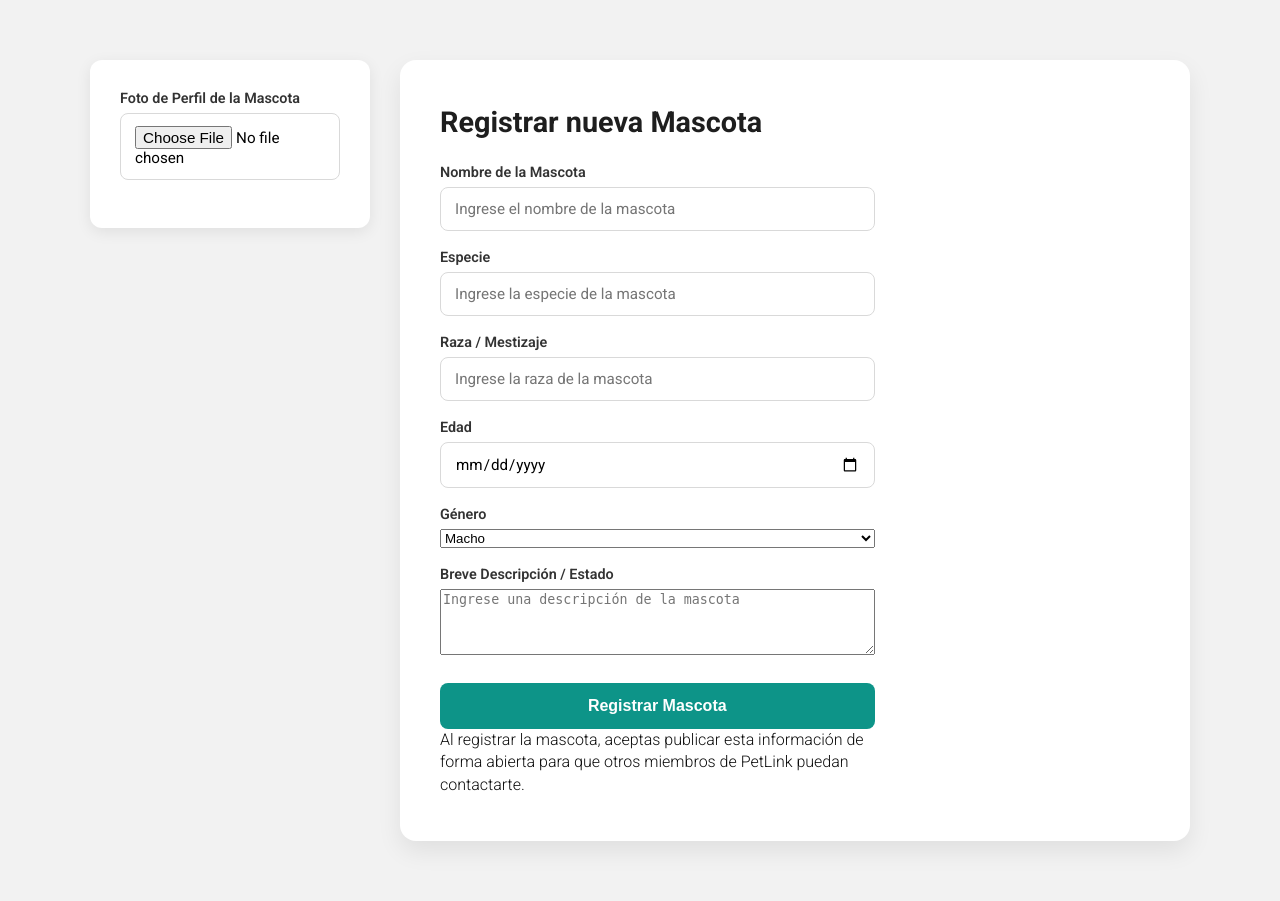
After one commit to ProyectoATI2026/PetLink, a Django app: page /registro_mascota/ in a window 1280 px wide. The commit adds this page. Run offline with Django 4.2, Linux system fonts and the light colour scheme; a user stored in the database is signed in.

Commit message:
feature: registrar mascota

```diff
--- a/app/forms.py
+++ b/app/forms.py
@@ -1,7 +1,7 @@
 from django import forms
 from django.contrib.auth.forms import UserCreationForm, AuthenticationForm
 from django.utils.translation import gettext_lazy as _
-from .models import CustomUser
+from .models import CustomPet, CustomUser
 
 class CustomLoginForm(AuthenticationForm):
     """
@@ -46,3 +46,72 @@ class CustomUserCreationForm(UserCreationForm):
             self.fields['password1'].label = _("Contraseña")
         if 'password2' in self.fields:
             self.fields['password2'].label = _("Confirmar Contraseña")
+
+class CustomPetCreationForm(forms.ModelForm):
+    """
+    Formulario para el registro de nuevas mascotas en el sistema.
+    """
+    petname = forms.CharField(
+        required=True,
+        label=_("Nombre de la Mascota"),
+        widget=forms.TextInput(attrs={
+            'placeholder': _('Ingrese el nombre de la mascota')
+        })
+    )
+
+    species = forms.CharField(
+        required=True,
+        label=_("Especie"),
+        widget=forms.TextInput(attrs={
+            'placeholder': _('Ingrese la especie de la mascota')
+        })
+    )
+
+    age = forms.DateField(
+        label=_("Edad"),
+        widget=forms.DateInput(attrs={
+            'placeholder': _('Ingrese la edad de la mascota'),
+            'type': 'date'
+        })
+    )
+
+    breed = forms.CharField(
+        label=_("Raza / Mestizaje"),
+        widget=forms.TextInput(attrs={
+            'placeholder': _('Ingrese la raza de la mascota')
+        })
+    )
+
+    gender = forms.ChoiceField(
+        choices=[('M', _('Macho')), ('F', _('Hembra'))],
+        label=_("Género"),
+    )
+
+    desc = forms.CharField(
+        label=_("Breve Descripción / Estado"),
+        widget=forms.Textarea(attrs={
+            'placeholder': _('Ingrese una descripción de la mascota'),
+            'rows': 4
+        }),
+        required=False
+    )
+
+    imagen = forms.ImageField(
+        label=_("Imagen de la Mascota"),
+        required=True
+    )
+
+    class Meta:
+        model = CustomPet
+        fields = ('petname', 'species', 'breed', 'age', 'gender', 'desc', 'imagen')
+
+    def __init__(self, *args, **kwargs):
+        super().__init__(*args, **kwargs)
+        # Traducción explícita de etiquetas para internacionalización
+        self.fields['petname'].label = _("Nombre de la Mascota")
+        self.fields['species'].label = _("Especie")
+        self.fields['breed'].label = _("Raza / Mestizaje")
+        self.fields['age'].label = _("Edad")
+        self.fields['gender'].label = _("Género")
+        self.fields['desc'].label = _("Breve Descripción / Estado")
+        self.fields['imagen'].label = _("Foto de Perfil de la Mascota")
--- a/app/models.py
+++ b/app/models.py
@@ -60,3 +60,31 @@ class AuditLog(models.Model):
     def __str__(self):
         user_str = self.usuario.username if self.usuario else _('Anónimo')
         return f"{self.fecha_hora.strftime('%Y-%m-%d %H:%M:%S')} - {user_str} - {self.accion}"
+
+class CustomPet(models.Model):
+    """
+    Modelo para representar una mascota en el sistema.
+    """
+    nombre = models.CharField(max_length=100, verbose_name=_('Nombre'))
+    especie = models.CharField(max_length=50, verbose_name=_('Especie'))
+    raza = models.CharField(max_length=50, verbose_name=_('Raza / Mestizaje'), blank=True)
+    edad = models.DateField(verbose_name=_('Edad'), null=True, blank=True)
+    genero = models.CharField(max_length=10, verbose_name=_('Género'), blank=True)
+    descripcion = models.TextField(verbose_name=_('Breve Descripción / Estado'), blank=True)
+    imagen = models.ImageField(upload_to='mascotas/', null=True, blank=True, verbose_name=_('Imagen de la Mascota'))
+
+    propietario = models.ForeignKey(
+        CustomUser,
+        on_delete=models.CASCADE,
+        related_name='mascotas',
+        verbose_name=_('Propietario')
+    )
+    fecha_registro = models.DateTimeField(auto_now_add=True, verbose_name=_('Fecha de Registro'))
+
+    class Meta:
+        verbose_name = _('Mascota')
+        verbose_name_plural = _('Mascotas')
+        ordering = ['nombre']
+
+    def __str__(self):
+        return f"{self.nombre} ({self.especie})"
--- a/app/static/css/style.css
+++ b/app/static/css/style.css
@@ -158,9 +158,51 @@ nav {
     color: var(--accent-color);
 }
 
+.pet-register-container {
+    display: flex;
+    flex-direction: row;
+    justify-content: center;
+    align-items: flex-start;
+    gap: 30px; /* Espacio entre la columna izquierda y derecha */
+    max-width: 1100px;
+    margin: 40px auto;
+    padding: 0 20px;
+}
+
+/* Columna Izquierda (Imagen) */
+.auth-form-img-section {
+    flex: 1; /* Ocupa espacio proporcional */
+    max-width: 380px;
+    background-color: #ffffff;
+    padding: 30px;
+    border-radius: 12px;
+    box-shadow: 0 4px 15px rgba(0, 0, 0, 0.08);
+    min-width: 280px;         /* Garantiza un ancho mínimo suficiente */
+    box-sizing: border-box;    /* Incluye padding y bordes en el cálculo del ancho */
+}
+
+.auth-form-img-section .auth-form-group {
+    width: 100%;
+    box-sizing: border-box;
+}
+
+.auth-form-img-section input[type="file"] {
+    width: 100%;
+    max-width: 100%;
+    box-sizing: border-box;
+    display: block;
+    white-space: normal;
+    overflow: hidden;
+}
+
 @media (max-width: 768px) {
     .desktop-only {
         display: none !important;
+    }
+
+    .pet-register-container {
+        flex-direction: column;
+        align-items: center;
     }
 
     .mobile-only {
@@ -581,6 +623,7 @@ body.auth-page-body {
         padding-bottom: 20px !important; /* Desactiva el espacio para la barra de navegación móvil */
     }
 
+    .auth-form-img-section,
     .auth-wrapper {
         flex-direction: column;
         max-width: 100%;
--- /dev/null
+++ b/app/templates/register_pet.html
@@ -0,0 +1,57 @@
+{% load static %}
+{% load i18n %}
+<!DOCTYPE html>
+<html lang="es">
+
+<head>
+    <meta charset="UTF-8">
+    <meta name="viewport" content="width=device-width, initial-scale=1.0">
+    <title>{% translate "Registro Mascota" %} - PetLink</title>
+    <link rel="icon" href="{% static 'img/logo.png' %}">
+    <link rel="stylesheet" href="{% static 'css/style.css' %}">
+</head>
+
+<body class="auth-page-body">
+
+    <div class="pet-register-container">
+    <!-- Panel de Marca / Sección para subir la foto -->
+        <div class="auth-form-img-section">
+
+            <!-- Campo de imagen fuera de <form>, vinculado con el atributo form="..." -->
+            <div class="auth-form-group">
+                <label for="{{ form.imagen.id_for_label }}">{{ form.imagen.label }}</label>
+
+                <input type="file" name="imagen" accept="image/*" id="id_imagen" form="pet-registration-form">
+            </div>
+        </div>
+        <div class="auth-wrapper">
+
+
+            <!-- Formulario principal -->
+            <div class="auth-form-section">
+                <h2>{% translate "Registrar nueva Mascota" %}</h2>
+
+                <form id="pet-registration-form" method="post" action="{% url 'registro_mascota' %}" class="auth-form" enctype="multipart/form-data">
+                    {% csrf_token %}
+                    {% for field in form %}
+                    {% if field.name != 'imagen' %}
+                        <div class="auth-form-group">
+                            <label for="{{ field.id_for_label }}">{{ field.label }}</label>
+                            {{ field }}
+                            {% for error in field.errors %}
+                                <p class="error-message">{{ error }}</p>
+                            {% endfor %}
+                        </div>
+                    {% endif %}
+                    {% endfor %}
+                </form>
+
+                <button type="submit" class="btn-auth">{% translate "Registrar Mascota" %}</button>
+                <p class="auth-tagline">{% translate "Al registrar la mascota, aceptas publicar esta información de forma abierta para que otros miembros de PetLink puedan contactarte." %}</p>
+            </div>
+        </div>
+
+    </div>
+</body>
+
+</html>
--- a/app/urls.py
+++ b/app/urls.py
@@ -1,8 +1,9 @@
 from django.urls import path
-from .views import CustomLoginView, CustomLogoutView, RegistroUsuarioView
+from .views import CustomLoginView, CustomLogoutView, RegistroMascotaView, RegistroUsuarioView
 
 urlpatterns = [
     path('login/', CustomLoginView.as_view(), name='login'),
     path('logout/', CustomLogoutView.as_view(), name='logout'),
     path('registro/', RegistroUsuarioView.as_view(), name='registro'),
+    path('registro_mascota/', RegistroMascotaView.as_view(), name='registro_mascota'),
 ]
--- a/app/views.py
+++ b/app/views.py
@@ -8,8 +8,8 @@ from django.views.generic import ListView, CreateView, DetailView
 from django.urls import reverse_lazy
 
 # Importación de modelos y formularios propios
-from .models import AuditLog, CustomUser # o Group/Profile según tu modelo
-from .forms import CustomLoginForm, CustomUserCreationForm
+from .models import AuditLog, CustomPet, CustomUser # o Group/Profile según tu modelo
+from .forms import CustomLoginForm, CustomPetCreationForm, CustomUserCreationForm
 
 # -----------------------------------------------------------------------------
 # HELPER / UTILIDAD DE AUDITORÍA
@@ -133,3 +133,31 @@ class AuditLogListView(LoginRequiredMixin, PermissionRequiredMixin, ListView):
     def get_queryset(self):
         # Ordenar los logs del más reciente al más antiguo
         return AuditLog.objects.select_related('usuario').order_by('-fecha_hora')
+
+# -----------------------------------------------------------------------------
+# 4. MÓDULO DE REGISTRO MASCOTAS
+# -----------------------------------------------------------------------------
+
+class RegistroMascotaView(LoginRequiredMixin, CreateView):
+    """
+    Permite a los usuarios registrados agregar mascotas al sistema.
+    """
+    model = CustomPet
+    form_class = CustomPetCreationForm
+    template_name = 'register_pet.html'
+    success_url = reverse_lazy('pet_list')  # Redirige a la lista de mascotas después del registro
+
+    def form_valid(self, form):
+        # Asignar el usuario actual como propietario de la mascota
+        form.instance.propietario = self.request.user
+        response = super().form_valid(form)
+
+        # Auditoría: Registro de nueva mascota
+        registrar_log_auditoria(
+            request=self.request,
+            usuario=self.request.user,
+            accion="MASCOTA_REGISTERED",
+            detalles=f"Se registró una nueva mascota: {form.instance.nombre}"
+        )
+        messages.success(self.request, _("Mascota registrada exitosamente."))
+        return response
--- a/requirements.txt
+++ b/requirements.txt
@@ -2,3 +2,4 @@ asgiref==3.12.1
 Django==4.2.7
 sqlparse==0.6.0
 tzdata==2026.4
+pillow==10.4.0
```
